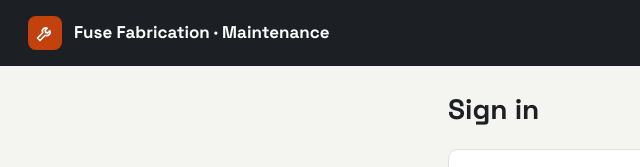
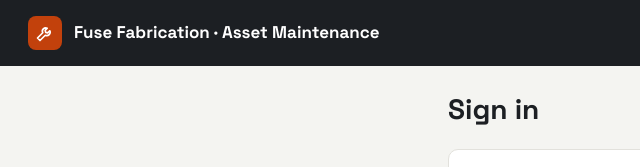
Before and after one commit to FuseFabrication/Maintenance, a plain HTML site: page index.html in a window 1280 px wide. Shown: the top 167 px of the page, 0-640 px from the left. Drawn offline with nearby package versions, Linux system fonts and the light colour scheme.

Commit message:
Rename the app to Fuse Asset Maintenance (tab title, sidebar caption, sign-in header, README)
Co-Authored-By: Claude Sonnet 5.5 <noreply@anthropic.com>
Claude-Session: https://claude.ai/code/session_01TnbHHNQgGbwRfR2WQ4yxzF

```diff
--- a/app.js
+++ b/app.js
@@ -223,7 +223,7 @@ function officeShell(active, body, badge) {
   if (isSup()) nav.push(['/admin', 'Admin']);
   return `<div class="office">
   <nav class="side" aria-label="Main">
-    <div class="brand"><a href="#/dash" class="homelogo" aria-label="Fuse Fabrication &amp; Machine – home"><img src="logo-fuse.png" alt="Fuse Fabrication &amp; Machine"></a><span>Asset Management and Maintenance</span></div>
+    <div class="brand"><a href="#/dash" class="homelogo" aria-label="Fuse Fabrication &amp; Machine – home"><img src="logo-fuse.png" alt="Fuse Fabrication &amp; Machine"></a><span>Asset Maintenance</span></div>
     ${nav.map(([h, t]) => `<a href="#${h}" class="${active === h ? 'on' : ''}">${t}${h === '/exceptions' && badge ? `<span class="chip c-warn">${badge}</span>` : ''}</a>`).join('')}
     <div class="foot"><span>${esc(session.user.email)} · ${esc(profile.role)}</span><button type="button" data-signout>Sign out</button></div>
   </nav>
@@ -264,7 +264,7 @@ async function exceptionBadge() {
 // ------------------------------------------------------------------ login
 function renderLogin() {
   app.innerHTML = `<div class="floor"><header class="fhead"><div class="row"><div class="logo">${ICON}</div>
-    <div style="font-family:'Space Grotesk',sans-serif;font-weight:700;font-size:17px">Fuse Fabrication · Maintenance</div></div></header>
+    <div style="font-family:'Space Grotesk',sans-serif;font-weight:700;font-size:17px">Fuse Fabrication · Asset Maintenance</div></div></header>
   <main class="fmain" style="max-width:440px"><h1>Sign in</h1>
   <form id="login" class="card stack">
     <label>Email<input name="email" type="email" autocomplete="username" required></label>
--- a/config.js
+++ b/config.js
@@ -1,4 +1,4 @@
-// Fuse Maintenance Log – settings.
+// Fuse Asset Maintenance – settings.
 // The publishable key is meant to be public: what each login can do is
 // controlled by the database rules in supabase/schema.sql.
 window.FUSE_CONFIG = {
--- a/index.html
+++ b/index.html
@@ -3,7 +3,7 @@
 <head>
 <meta charset="utf-8">
 <meta name="viewport" content="width=device-width, initial-scale=1">
-<title>Fuse Maintenance</title>
+<title>Fuse Asset Maintenance</title>
 <link rel="preconnect" href="https://fonts.googleapis.com">
 <link href="https://fonts.googleapis.com/css2?family=Inter:wght@400;500;600;700&family=Space+Grotesk:wght@500;600;700&display=swap" rel="stylesheet">
 <style>
```
Also changed, not shown: 1 other file.
